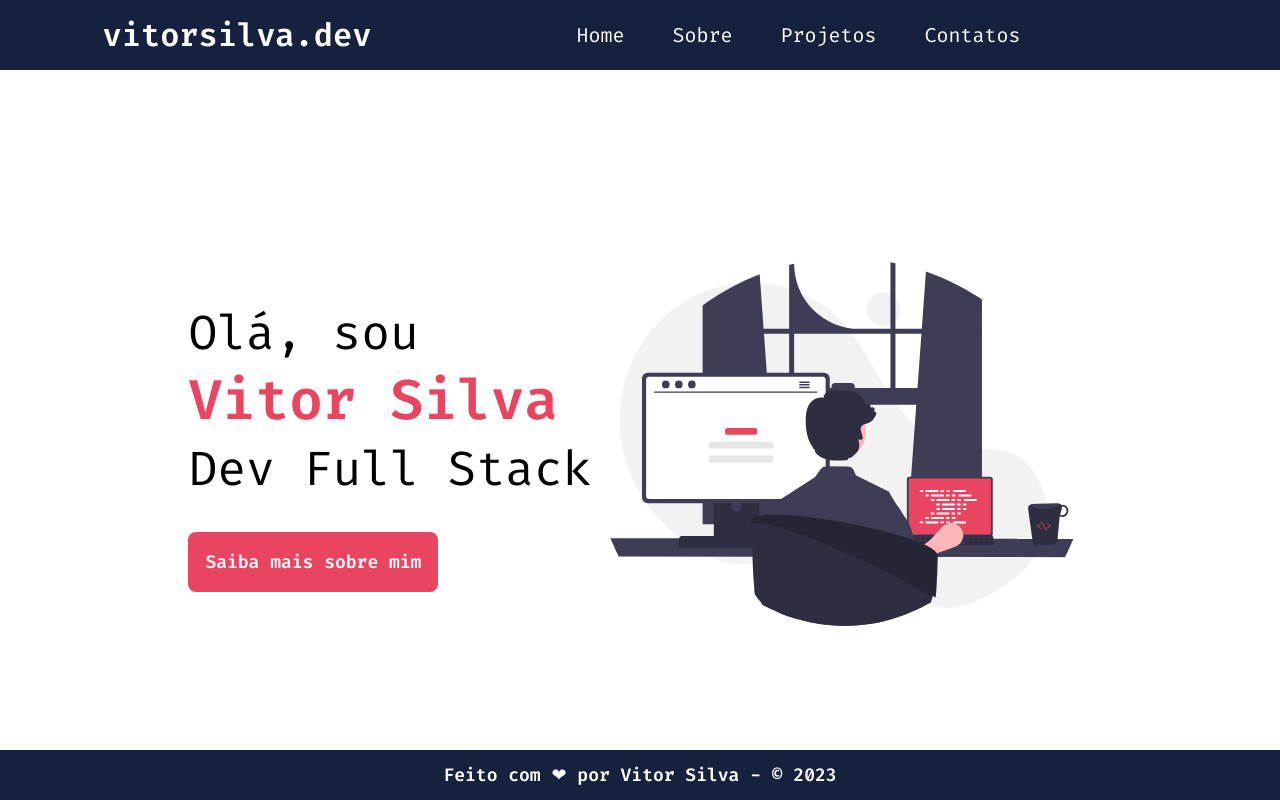
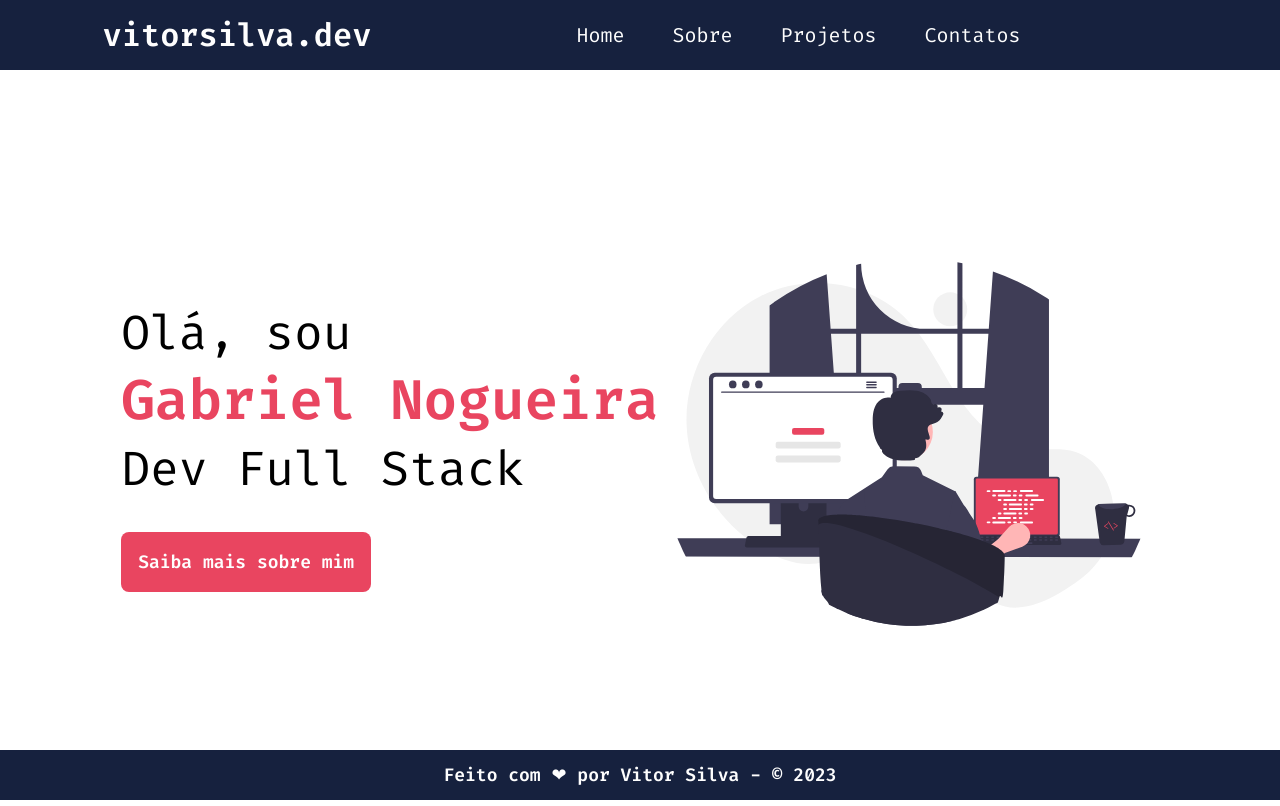
Before and after one commit to bren112/festfy0, a React (Vite) app: page / in a window 1280 px wide. Built offline with nearby package versions, Linux system fonts and the light colour scheme.

Commit message:
Atualização do nome

```diff
--- a/src/pages/Home/index.jsx
+++ b/src/pages/Home/index.jsx
@@ -8,7 +8,7 @@ function Home() {
           <p>
             Olá, sou
             <br />
-            <span>Vitor Silva</span>
+            <span>Gabriel Nogueira</span>
             <br />
             Dev Full Stack
           </p>
```
